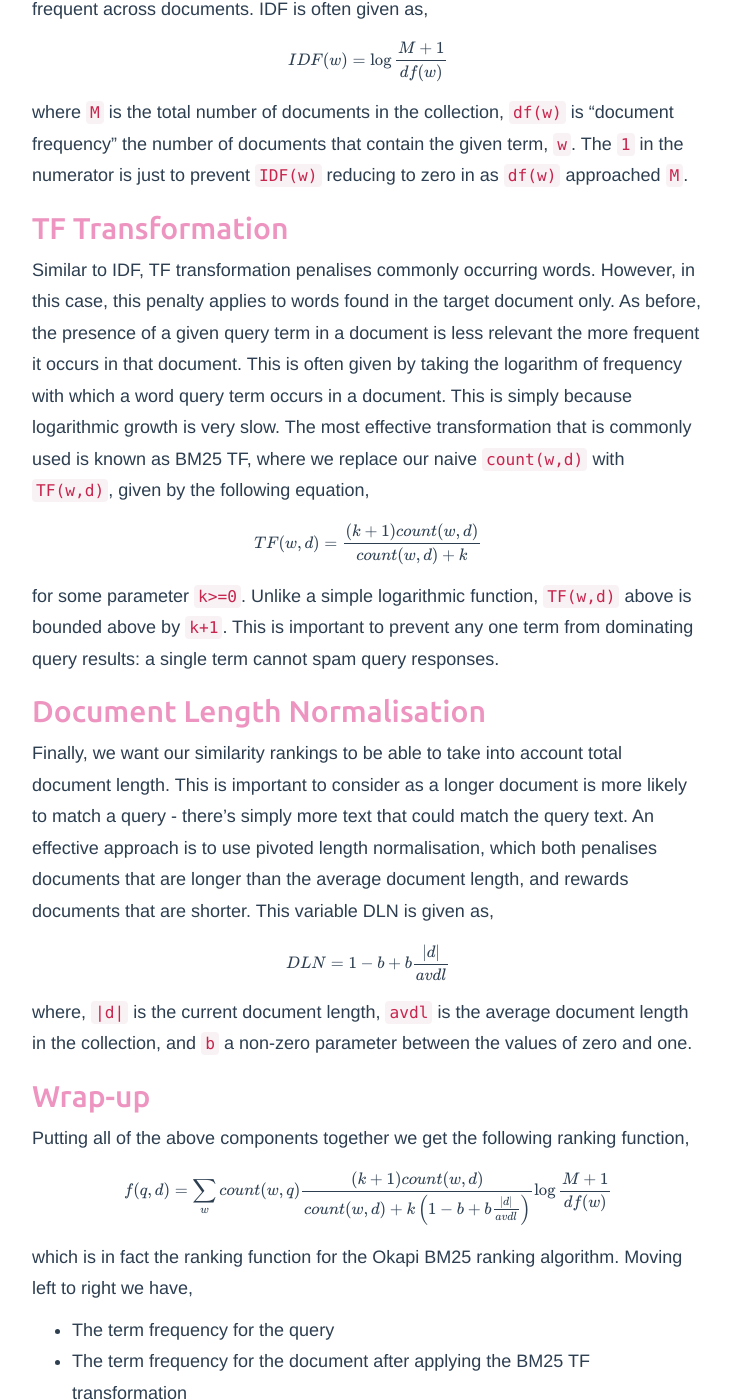
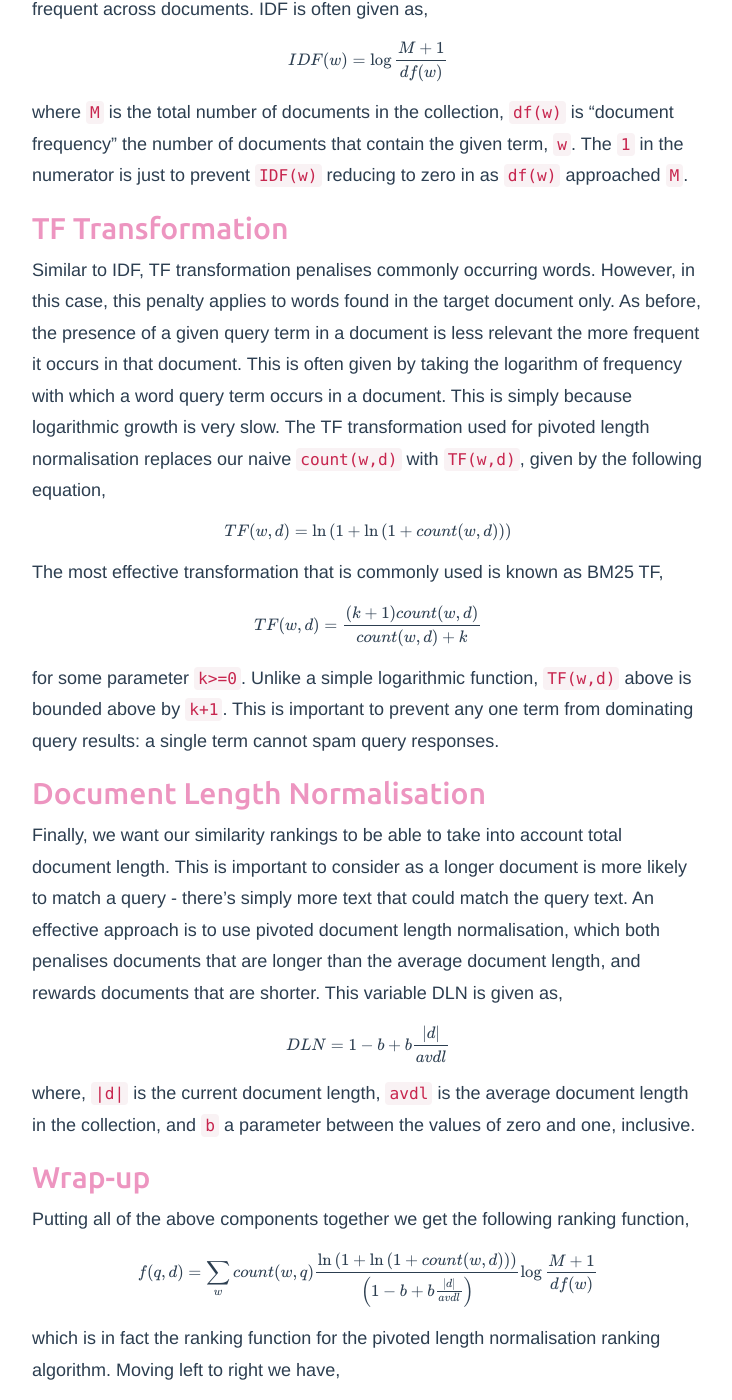
Before and after one commit to tpgmartin/tpgmartin.github.io, a Jekyll site: the page built from _posts/2018-02-11-information-retrieval-models-vector-space-model.md, in a window 1280 px wide and 1400 px high, scrolled down 2105 px. Shown: the whole window, without its empty margins (272-1004 px from the left). Built offline with Jekyll 4.4.1, drawn with Linux system fonts in a browser that asks for light colours; formulas are drawn with MathJax 3; comment, search, counter and statistics services are not loaded; some of the changed text lies outside the part shown.

Commit message:
Replace BM25 with pivoted length normalisation

```diff
--- a/_posts/2018-02-11-information-retrieval-models-vector-space-model.md
+++ b/_posts/2018-02-11-information-retrieval-models-vector-space-model.md
@@ -11,7 +11,7 @@ fullview: true
 
 In this and the following blog post I want to provide a very high-level overview of how information retrieval models work. These models are designed to be able to find the best match to some query text from a corpus of text documents, by ranking each document by some quantitative measure of relevance. For instance, when I use a search engine, it will try to return documents that are considered most relevant for my current query. Common between all such information retrieval models, is that they assume a "bag-of-words" representation of text: any text sample is reducible to the set of words occurring in the text without regard to the grammar or word order. This also means that the query text can be broken down into a linear combination of individual query words.
 
-This particular post will discuss the vector space model (VSM) framework for interpreting queries, documents, and the similarity between them. Working from a very basic understanding, we will see how we can achieve a ranking function equivalent to the state-of-art [Okapi BM25 retrieval model](https://en.wikipedia.org/wiki/Okapi_BM25) by adding assumptions to our initial similarity function. The next post will look at probabilistic retrieval models, comparing them with VSM.
+This particular post will discuss the vector space model (VSM) framework for interpreting queries, documents, and the similarity between them. Working from a very basic understanding, we will see how we can achieve a ranking function equivalent to the state-of-art pivoted length normalisation by adding assumptions to our initial similarity function. The next post will look at probabilistic retrieval models, comparing them with VSM.
 
 Much of this material came from my reading of ["Text Data Management and Analysis"](http://www.morganclaypoolpublishers.com/catalog_Orig/product_info.php?products_id=954) by ChengXiang Zhai and Sean Massung.
 
@@ -54,7 +54,13 @@ where `M` is the total number of documents in the collection, `df(w)` is "docume
 
 ## TF Transformation
 
-Similar to IDF, TF transformation penalises commonly occurring words. However, in this case, this penalty applies to words found in the target document only. As before, the presence of a given query term in a document is less relevant the more frequent it occurs in that document. This is often given by taking the logarithm of frequency with which a word query term occurs in a document. This is simply because logarithmic growth is very slow. The most effective transformation that is commonly used is known as BM25 TF, where we replace our naive `count(w,d)` with `TF(w,d)`, given by the following equation,
+Similar to IDF, TF transformation penalises commonly occurring words. However, in this case, this penalty applies to words found in the target document only. As before, the presence of a given query term in a document is less relevant the more frequent it occurs in that document. This is often given by taking the logarithm of frequency with which a word query term occurs in a document. This is simply because logarithmic growth is very slow. The TF transformation used for pivoted length normalisation replaces our naive `count(w,d)` with `TF(w,d)`, given by the following equation,
+
+$$
+    TF(w,d)=\ln\left(1+\ln\left(1+count(w,d)\right)\right)
+$$
+
+The most effective transformation that is commonly used is known as BM25 TF,
 
 $$
     TF(w,d)=\frac{(k+1)count(w,d)}{count(w,d)+k}
@@ -64,26 +70,26 @@ for some parameter `k>=0`. Unlike a simple logarithmic function, `TF(w,d)` above
 
 ## Document Length Normalisation
 
-Finally, we want our similarity rankings to be able to take into account total document length. This is important to consider as a longer document is more likely to match a query - there's simply more text that could match the query text. An effective approach is to use pivoted length normalisation, which both penalises documents that are longer than the average document length, and rewards documents that are shorter. This variable DLN is given as,
+Finally, we want our similarity rankings to be able to take into account total document length. This is important to consider as a longer document is more likely to match a query - there's simply more text that could match the query text. An effective approach is to use pivoted document length normalisation, which both penalises documents that are longer than the average document length, and rewards documents that are shorter. This variable DLN is given as,
 
 $$
     DLN=1-b+b\frac{|d|}{avdl}
 $$
 
-where, `|d|` is the current document length, `avdl` is the average document length in the collection, and `b` a non-zero parameter between the values of zero and one.
+where, `|d|` is the current document length, `avdl` is the average document length in the collection, and `b` a parameter between the values of zero and one, inclusive.
 
 ## Wrap-up
 
 Putting all of the above components together we get the following ranking function,
 
 $$
-    f(q,d)=\sum_w count(w,q)\frac{(k+1)count(w,d)}{count(w,d) + k\left(1-b+b\frac{|d|}{avdl}\right)}\log\frac{M+1}{df(w)}
+    f(q,d)=\sum_w count(w,q)\frac{\ln\left(1+\ln\left(1+count(w,d)\right)\right)}{\left(1-b+b\frac{|d|}{avdl}\right)}\log\frac{M+1}{df(w)}
 $$
 
-which is in fact the ranking function for the Okapi BM25 ranking algorithm. Moving left to right we have,
+which is in fact the ranking function for the pivoted length normalisation ranking algorithm. Moving left to right we have,
 
 * The term frequency for the query
-* The term frequency for the document after applying the BM25 TF transformation
+* The term frequency for the document after applying the TF transformation
 * The pivoted length normalisation
 * The IDF
 
```
Also changed, not shown: other parts of _posts/2018-02-11-information-retrieval-models-vector-space-model.md (+1 -1 lines).
